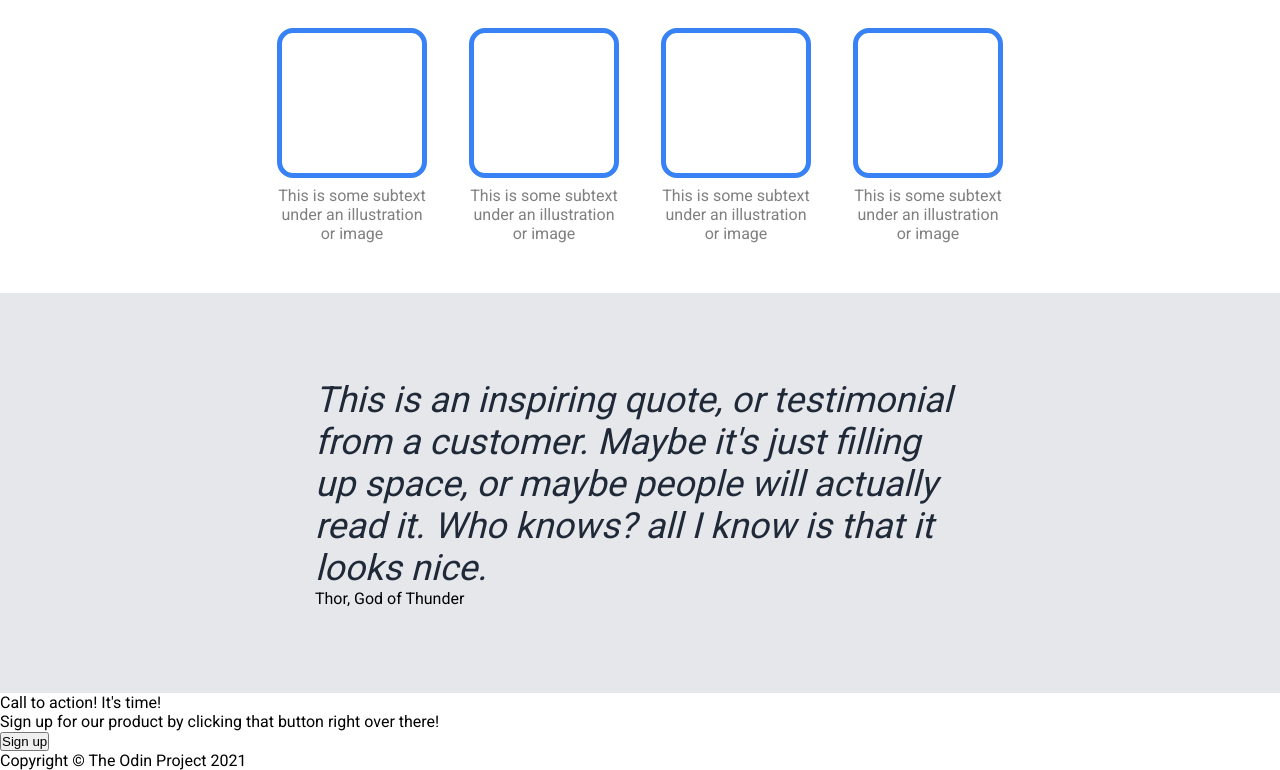
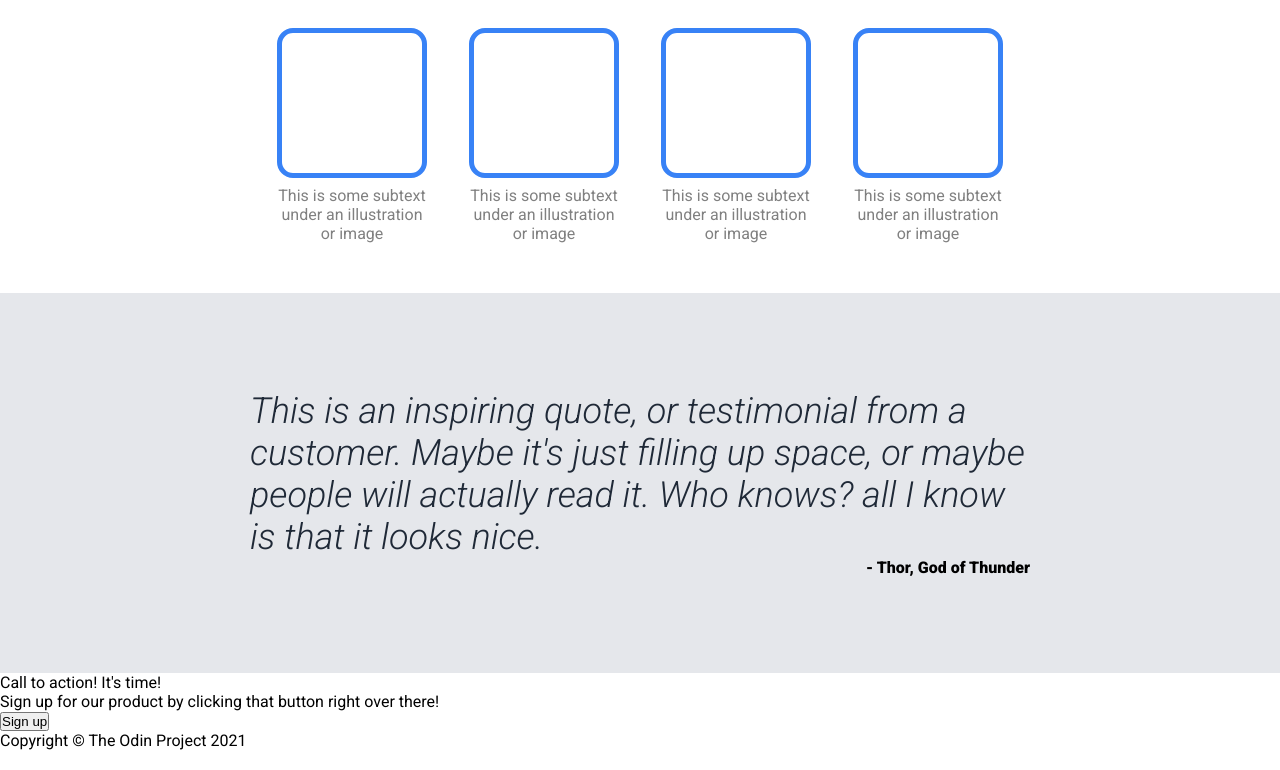
Before and after one commit to Nylti1/top-foundations-landing-page, a plain HTML site: page index.html in a window 1280 px wide. Shown: the part 544-1314 px from the top of the page. Drawn offline with Linux system fonts and the light colour scheme.

Commit message:
Terminar Seccion "quote" en CSS y retocar HTML

```diff
--- a/index.html
+++ b/index.html
@@ -34,28 +34,24 @@
 
       <div class="info-container">
         <div class="info-card">
-          <!-- Hacer cuadrados (usando pixeles?) y ponerles el borde azul y el bg white -->
           <div class="card-square"></div>
           <div class="card-text">
             This is some subtext under an illustration or image
           </div>
         </div>
         <div class="info-card">
-          <!-- Hacer cuadrados (usando pixeles?) y ponerles el borde azul y el bg white -->
           <div class="card-square"></div>
           <div class="card-text">
             This is some subtext under an illustration or image
           </div>
         </div>
         <div class="info-card">
-          <!-- Hacer cuadrados (usando pixeles?) y ponerles el borde azul y el bg white -->
           <div class="card-square"></div>
           <div class="card-text">
             This is some subtext under an illustration or image
           </div>
         </div>
         <div class="info-card">
-          <!-- Hacer cuadrados (usando pixeles?) y ponerles el borde azul y el bg white -->
           <div class="card-square"></div>
           <div class="card-text">
             This is some subtext under an illustration or image
@@ -65,13 +61,13 @@
     </div>
 
     <div class="quote">
-      <div class="container">
+      <div class="quote-container">
         <div class="quote-text">
           This is an inspiring quote, or testimonial from a customer. Maybe it's
           just filling up space, or maybe people will actually read it. Who
           knows? all I know is that it looks nice.
         </div>
-        <div class="quote-author">Thor, God of Thunder</div>
+        <div class="quote-author">- Thor, God of Thunder</div>
       </div>
     </div>
 
--- a/style.css
+++ b/style.css
@@ -1,4 +1,4 @@
-@import url("https://fonts.googleapis.com/css2?family=Roboto&display=swap");
+@import url("https://fonts.googleapis.com/css2?family=Roboto:ital,wght@0,100;0,300;0,400;0,500;0,700;0,900;1,100;1,300;1,400;1,500;1,700;1,900&display=swap");
 
 *,
 *::before,
@@ -18,7 +18,7 @@
   flex-direction: column;
 }
 
-/* Seccion .header */
+/* Seccion "header" */
 
 .header {
   background-color: #1f2937;
@@ -88,7 +88,7 @@
   justify-content: center;
 }
 
-/* Seccion .info */
+/* Seccion "info" */
 
 .info {
   margin: 50px 0;
@@ -126,11 +126,11 @@
   border-radius: 16px;
 }
 
-/* Seccion .quote */
+/* Seccion "quote" */
 
 .quote {
   background-color: #e5e7eb;
-  height: 400px;
+  height: 380px;
   display: flex;
   align-items: center;
   justify-content: center;
@@ -140,10 +140,13 @@
   color: #1f2937;
   font-size: 36px;
   font-style: italic;
-  /* font-weight: ; */
-  max-width: 650px;
+  font-weight: 300;
+  max-width: 780px;
 }
 
 .quote-author {
-  justify-content: flex-end;
+  font-weight: 900;
+  text-align: end;
 }
+
+/* Seccion "call to action" */
```
